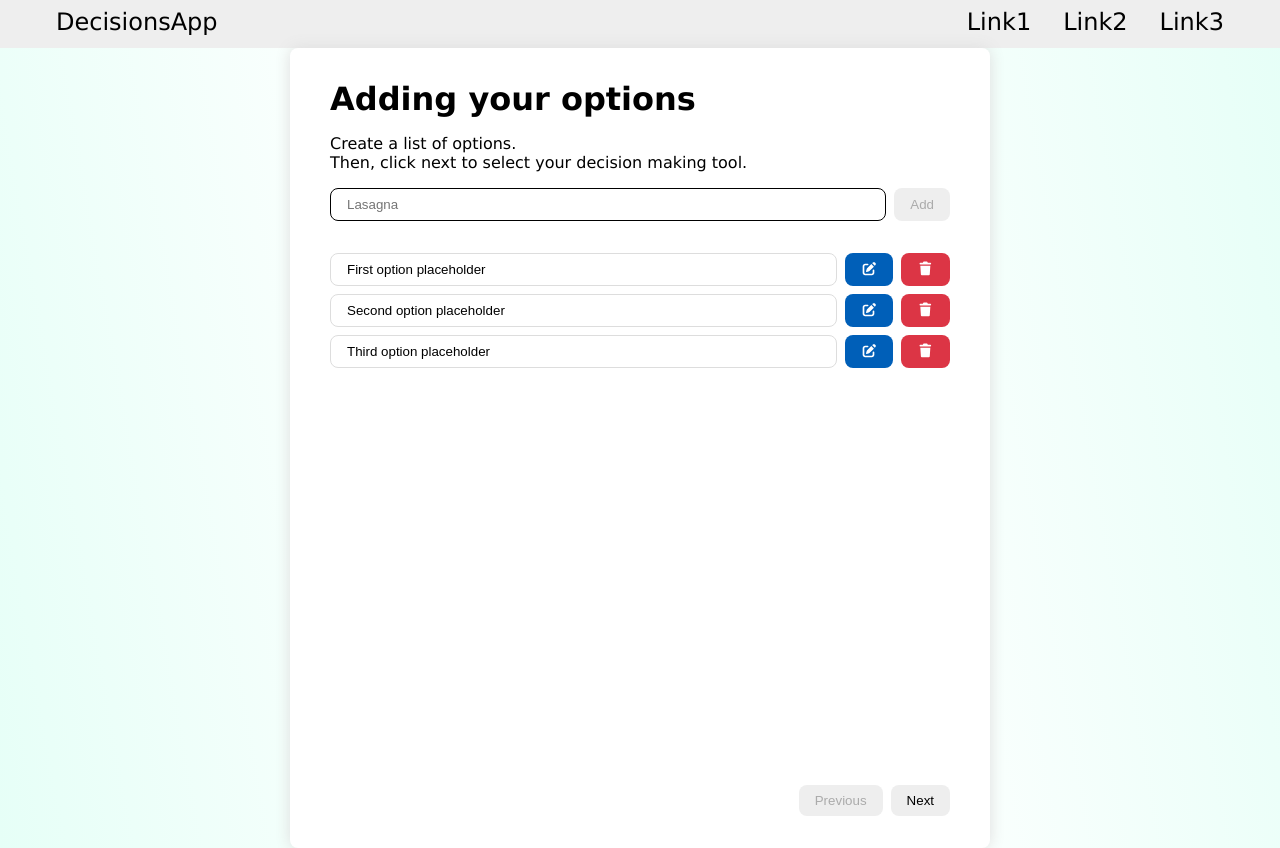
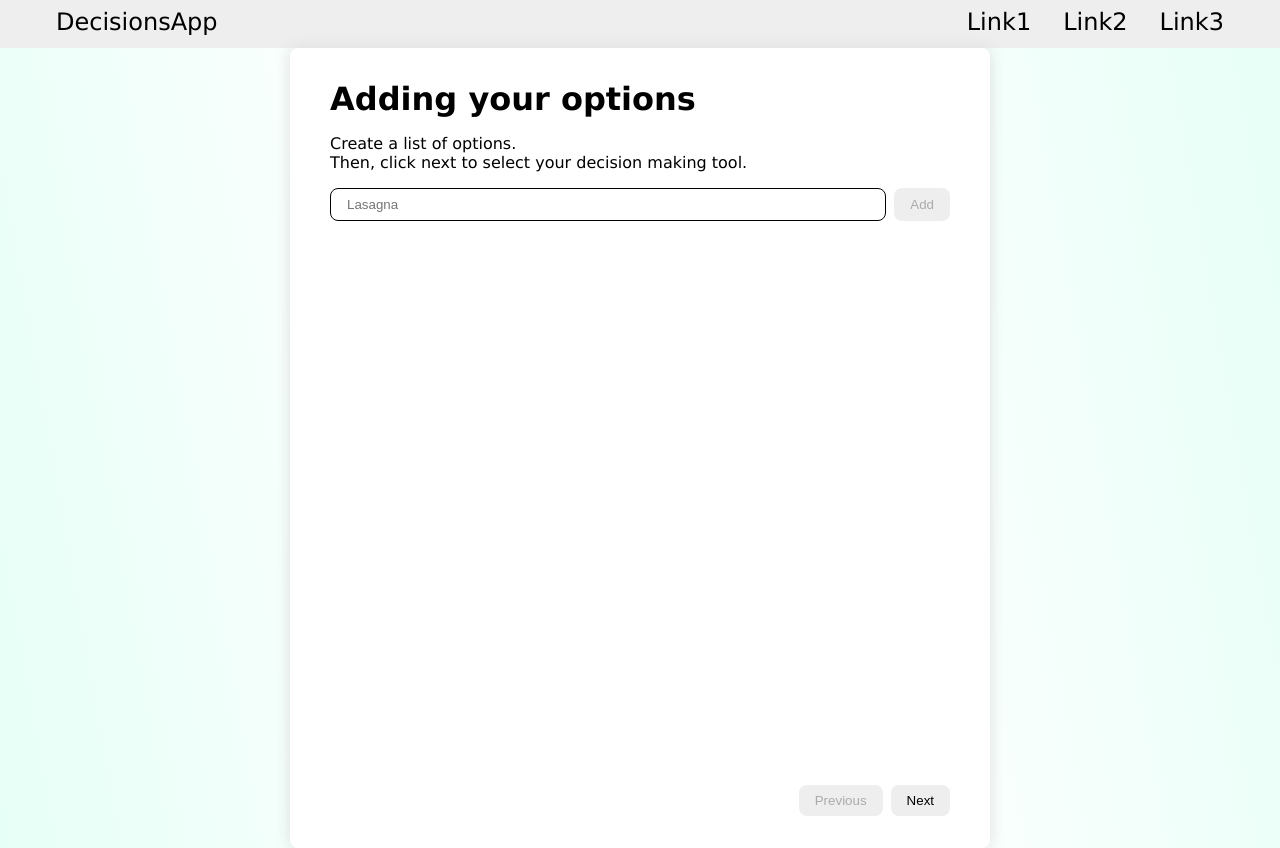
Before and after one commit to anthanhdoan/decisions-app, a React (Vite) app: page / in a window 1280 px wide. Built offline with nearby package versions, Linux system fonts and the light colour scheme.

Commit message:
Extracted the ListItemInput component from ListItem.tsx, added comments to refactor the MultiStep component, added id for input elements, removed debugging initialstate for OptionsContext.tsx

```diff
--- a/src/components/AddOption.tsx
+++ b/src/components/AddOption.tsx
@@ -35,6 +35,7 @@ export default function AddOption(props: IAddOptionProps) {
     <>
       <form className="addoption-form" onSubmit={(e) => e.preventDefault()}>
         <input
+          id="add-option-input"
           className="addoption-input"
           type="text"
           placeholder="Lasagna"
--- a/src/components/ListItem.tsx
+++ b/src/components/ListItem.tsx
@@ -1,4 +1,11 @@
-import { useRef, useState } from "react";
+import {
+  useRef,
+  useState,
+  type SetStateAction,
+  type Dispatch,
+  type RefObject,
+  type ChangeEvent,
+} from "react";
 import "./ListItem.css";
 import type { IOption } from "../contexts/OptionsContext";
 import { FontAwesomeIcon } from "@fortawesome/react-fontawesome";
@@ -8,20 +15,21 @@ import {
   faCancel,
   faCheck,
 } from "@fortawesome/free-solid-svg-icons";
+import { ListItemInput } from "./ListItemInput.tsx";
 
 interface IListItemProps {
   optionId: number;
   optionDescription: string;
-  setOptions: React.Dispatch<React.SetStateAction<IOption[]>>;
+  setOptions: Dispatch<SetStateAction<IOption[]>>;
 }
 
 export default function ListItem(props: IListItemProps) {
   const [isEditing, setIsEditing] = useState<boolean>(false);
   const [editValue, setEditValue] = useState<string>(props.optionDescription);
-  const inputRef: React.RefObject<HTMLInputElement | null> =
+  const inputRef: RefObject<HTMLInputElement | null> =
     useRef<HTMLInputElement>(null);
 
-  const updateInput = (e: React.ChangeEvent<HTMLInputElement>) => {
+  const updateInput = (e: ChangeEvent<HTMLInputElement>) => {
     if (e.target === null) return;
     setEditValue(e.target.value);
   };
@@ -56,18 +64,17 @@ export default function ListItem(props: IListItemProps) {
   };
 
   return (
-    <>
+    <li className="option-container" key={props.optionId}>
       <form
         className="list-item-container"
         onSubmit={(e) => e.preventDefault()}
       >
-        <input
+        <ListItemInput
           ref={inputRef}
-          type="text"
-          className={`option-item ${isEditing ? "" : "option-item-saved"}`}
+          value={editValue}
           readOnly={!isEditing}
-          value={editValue}
           onChange={updateInput}
+          className={isEditing ? "" : "option-item-saved"}
         />
 
         {!isEditing ? (
@@ -105,6 +112,6 @@ export default function ListItem(props: IListItemProps) {
           </div>
         )}
       </form>
-    </>
+    </li>
   );
 }
--- /dev/null
+++ b/src/components/ListItemInput.tsx
@@ -0,0 +1,30 @@
+import {
+  type ChangeEvent,
+  type FunctionComponent,
+  type RefObject,
+  useId,
+} from "react";
+
+interface IItemInputProps {
+  ref: RefObject<HTMLInputElement | null>;
+  className?: string;
+  readOnly?: boolean;
+  value: string;
+  onChange?: (e: ChangeEvent<HTMLInputElement>) => void;
+}
+
+export const ListItemInput: FunctionComponent<IItemInputProps> = (props) => {
+  const id = useId();
+
+  return (
+    <input
+      id={`${id}-list-item-input`}
+      ref={props.ref}
+      type="text"
+      className={`option-item ${props.className}`}
+      readOnly={props.readOnly}
+      value={props.value}
+      onChange={props.onChange}
+    />
+  );
+};
--- a/src/components/OptionsList.tsx
+++ b/src/components/OptionsList.tsx
@@ -20,13 +20,11 @@ export default function OptionsList() {
       <ul className="options-container">
         {options.map((option: IOption) => {
           return (
-            <li className="option-container" key={option.id}>
-              <ListItem
-                optionId={option.id}
-                optionDescription={option.description}
-                setOptions={setOptions}
-              />
-            </li>
+            <ListItem
+              optionId={option.id}
+              optionDescription={option.description}
+              setOptions={setOptions}
+            />
           );
         })}
       </ul>
--- a/src/contexts/OptionsContext.tsx
+++ b/src/contexts/OptionsContext.tsx
@@ -1,4 +1,10 @@
-import { createContext, useState } from "react";
+import {
+  createContext,
+  type Dispatch,
+  type ReactNode,
+  type SetStateAction,
+  useState,
+} from "react";
 
 export interface IOption {
   id: number;
@@ -13,13 +19,7 @@ export interface IOptionsContext {
 // eslint-disable-next-line react-refresh/only-export-components, @typescript-eslint/no-explicit-any
 export const OptionsContext = createContext<IOptionsContext | any>(undefined);
 
-// Replaced empty initialState for placeholder content; remove before finishing.
-// const initialOptionsState: Array<IOption> = [];
-const initialOptionsState: Array<IOption> = [
-  { id: 1, description: "First option placeholder" },
-  { id: 2, description: "Second option placeholder" },
-  { id: 3, description: "Third option placeholder" },
-];
+const initialOptionsState: Array<IOption> = [];
 
 export const OptionsProvider = ({ children }: { children: ReactNode }) => {
   const [options, setOptions] = useState<Array<IOption>>(initialOptionsState);
```
Also changed, not shown: src/components/Wizard/MultiStep.tsx (+7 -0 lines).
